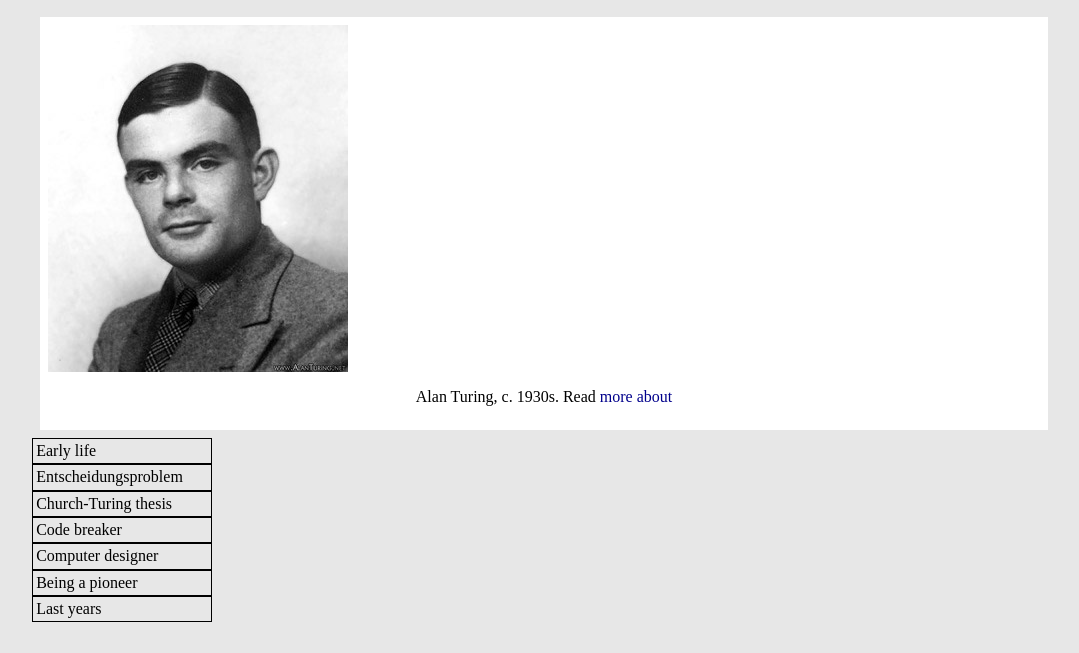
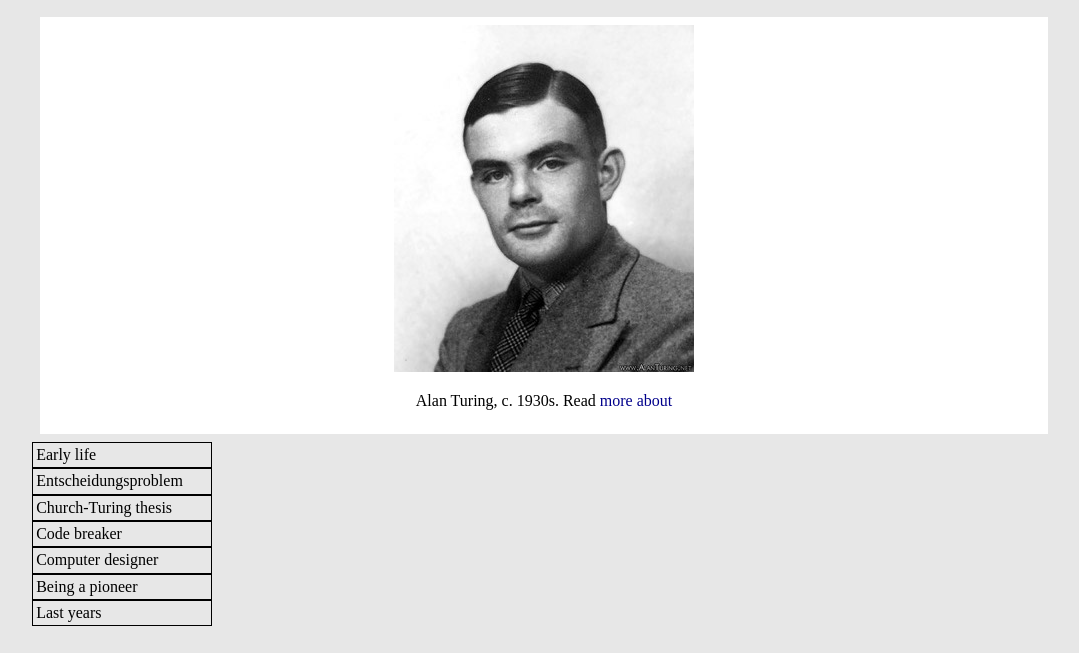
Before and after one commit to maloney-dev/alan-turing-tribute, a plain HTML site: page index.html in a window 1280 px wide. Shown: the part 161-814 px from the top of the page, without its empty margins (96-1175 px from the left). Drawn offline with nearby package versions, Linux system fonts and the light colour scheme.

Commit message:
delete style tag

```diff
--- a/index.html
+++ b/index.html
@@ -11,11 +11,6 @@
     <link rel="stylesheet" href="style.css" type="text/css">
 
 </head>
-<style>
-    img {
-        display: block;
-    }
-</style>
 <body>
 <main id="main">
 <header>
```
